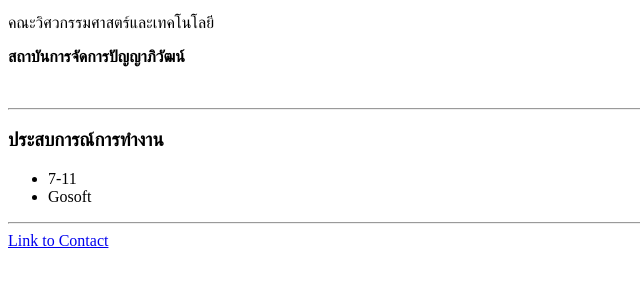
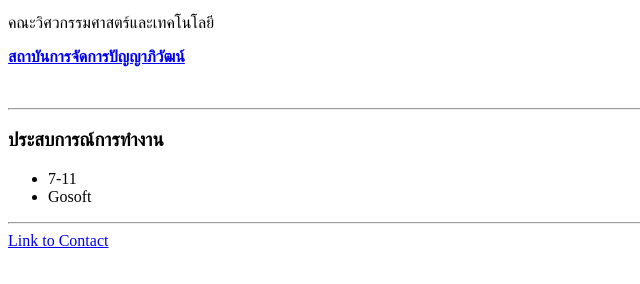
Before and after one commit to Sorashi9028/resume, a plain HTML site: page index.html in a window 1280 px wide. Shown: the part 352-636 px from the top of the page, without its empty margins (0-640 px from the left). Drawn offline with Linux system fonts and the light colour scheme.

Commit message:
First Version of my resume

```diff
--- a/index.html
+++ b/index.html
@@ -9,7 +9,7 @@
       <img src="Game.png" alt="Chirasak"width="250" height="250">
       <p><em>สาขาวิศวกรรมคอมพิวเตอร์และปัญญาประดิษฐ์</em></p>
       <p>คณะวิศวกรรมศาสตร์และเทคโนโลยี</p>
-      <p><strong><a href="http://www.pim.ac.th"></a>สถาบันการจัดการปัญญาภิวัฒน์</strong></p>
+      <p><strong><a href="http://www.pim.ac.th">สถาบันการจัดการปัญญาภิวัฒน์</a></strong></p>
       <br>
       <hr>
       <h3>ประสบการณ์การทำงาน</h3>
```
